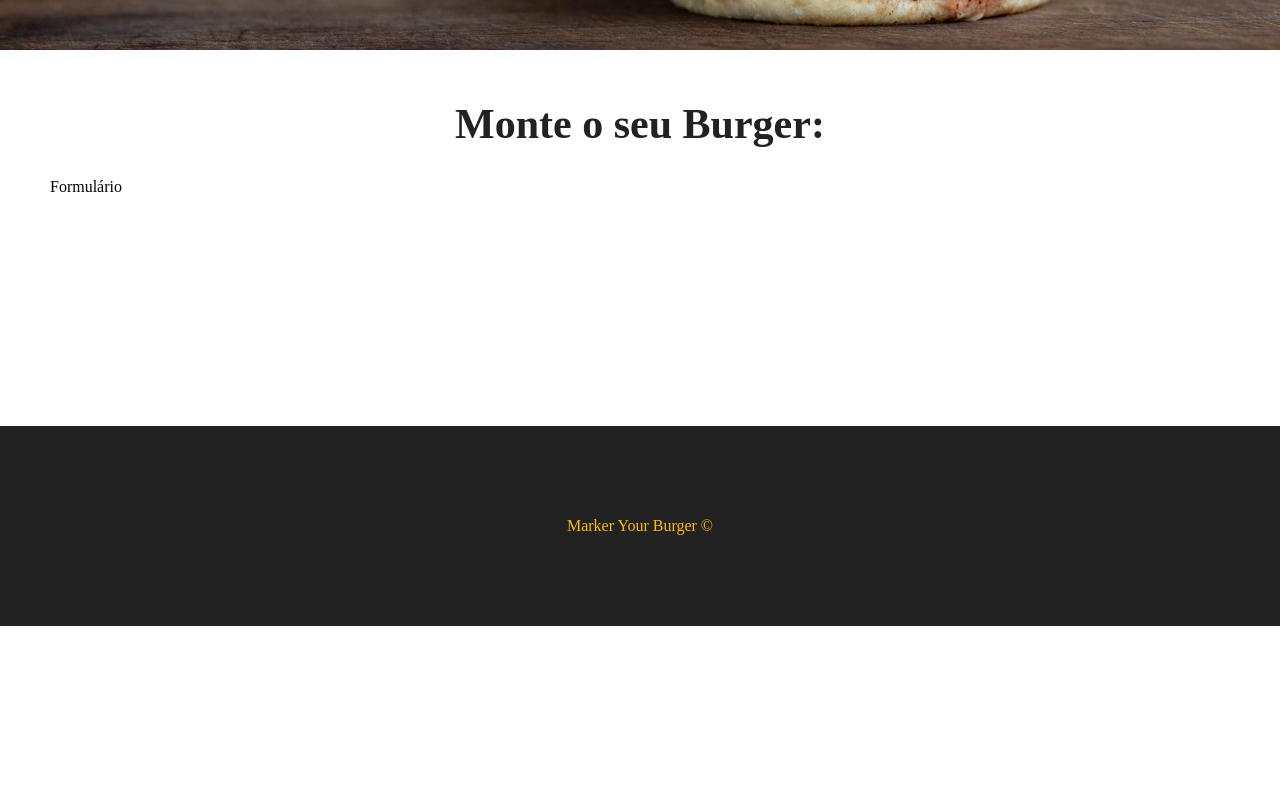
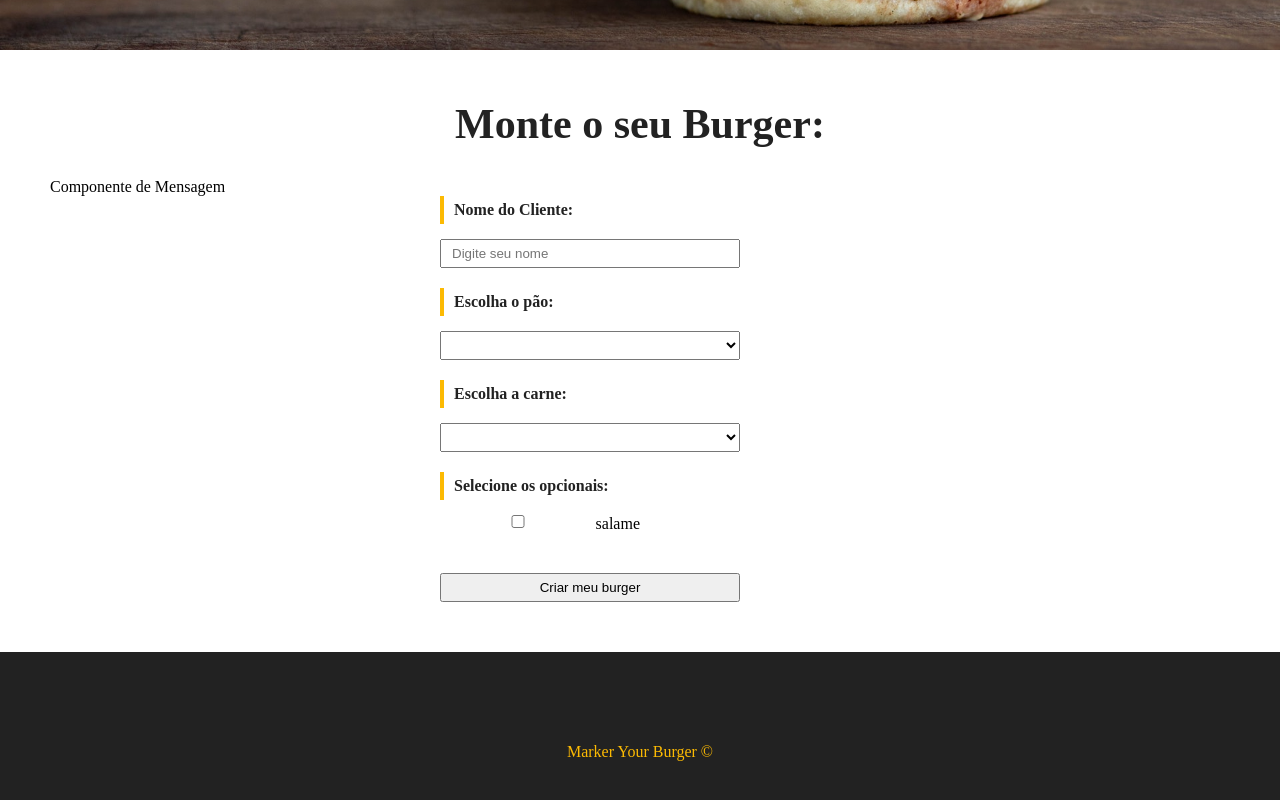
Before and after one commit to NathaLopesZerbo/Projeto-Burger, a Vue app: page / in a window 1280 px wide. Shown: the part 528-1328 px from the top of the page. Before the commit the page ends 1154 px from the top, so only its background shows below. Built offline with nearby package versions, Linux system fonts and the light colour scheme.

Commit message:
Etilizando a aplicação

```diff
--- /dev/null
+++ b/src/components/BurgerForm.vue
@@ -0,0 +1,88 @@
+<template>
+    <div>
+        <p>Componente de Mensagem</p>
+
+        <div>
+            <form id="burger-form">
+                <div class="input-container">
+                    <label for="nome">Nome do Cliente:</label>
+                    <input type="text" id="nome" name="nome" v-model="nome" placeholder="Digite seu nome">
+                </div>
+                <div class="input-container">
+                    <label for="pao">Escolha o pão:</label>
+                    <select name="pao" id="pao" v-model="pao">
+                        <option value="">Selecione o seu pão</option>
+                        <option value="integral">Integral</option>
+                    </select>
+                </div>
+                <div class="input-container">
+                    <label for="carne">Escolha a carne:</label>
+                    <select name="carne" id="carne" v-model="carne">
+                        <option value="">Selecione sua carne</option>
+                        <option value="maminha">Maminha</option>
+                    </select>
+                </div>
+                <div class="input-container" id="opcionais-container">
+                    <label id="opcionais-title" for="opcionais">Selecione os opcionais:</label>
+                    <div class="checkbox-container">
+                        <input type="checkbox" name="opcionais" v-model="opcionais" value="salame">
+                        <span>salame</span>
+                    </div>
+                </div>
+                <div class="input-container">
+                <input type="submit" class="submit-btn" value="Criar meu burger">
+            </div>
+            </form>
+        </div>
+    </div>
+</template>
+
+
+<script>
+    export default{
+        name: 'BurgerForm',
+    }
+</script>
+
+<style scoped>
+    #burger-form{
+        max-width: 400px;
+        margin: 0 auto;
+    }
+
+    .input-container{
+        display: flex;
+        flex-direction: column;
+        margin-bottom: 20px;
+    }
+
+    label{
+        font-weight: bold;
+        margin-bottom: 15px;
+        color: #222;
+        padding: 5px 10px;
+        border-left: 4px solid #FCBA03;
+    }
+
+    input, select{
+        padding: 5px 10px;
+        width: 300px;
+    }
+
+    #opcionais-container{
+        flex-direction: row;
+        flex-wrap: wrap;
+    }
+
+    #opcionais-title{
+        width: 100%;
+    }
+
+    .checkbox-container{
+        display: flex;
+        align-items: flex-start;
+        width: 50%;
+        margin-bottom:20px ;
+    }
+
+</style>
--- a/src/views/Home.vue
+++ b/src/views/Home.vue
@@ -2,17 +2,19 @@
     <Banner />
     <div class="main-container">
         <h1>Monte o seu Burger:</h1>
-        <p>Formulário</p>
+        <BurgerForm />
     </div>
 </template>
 
 <script>
+    import BurgerForm from '../components/BurgerForm.vue';
     import Banner from '../components/Banner.vue';
 
     export default{
         name: "Home",
         components:{
-            Banner
+            Banner,
+            BurgerForm
         }
     }
 </script>
```
